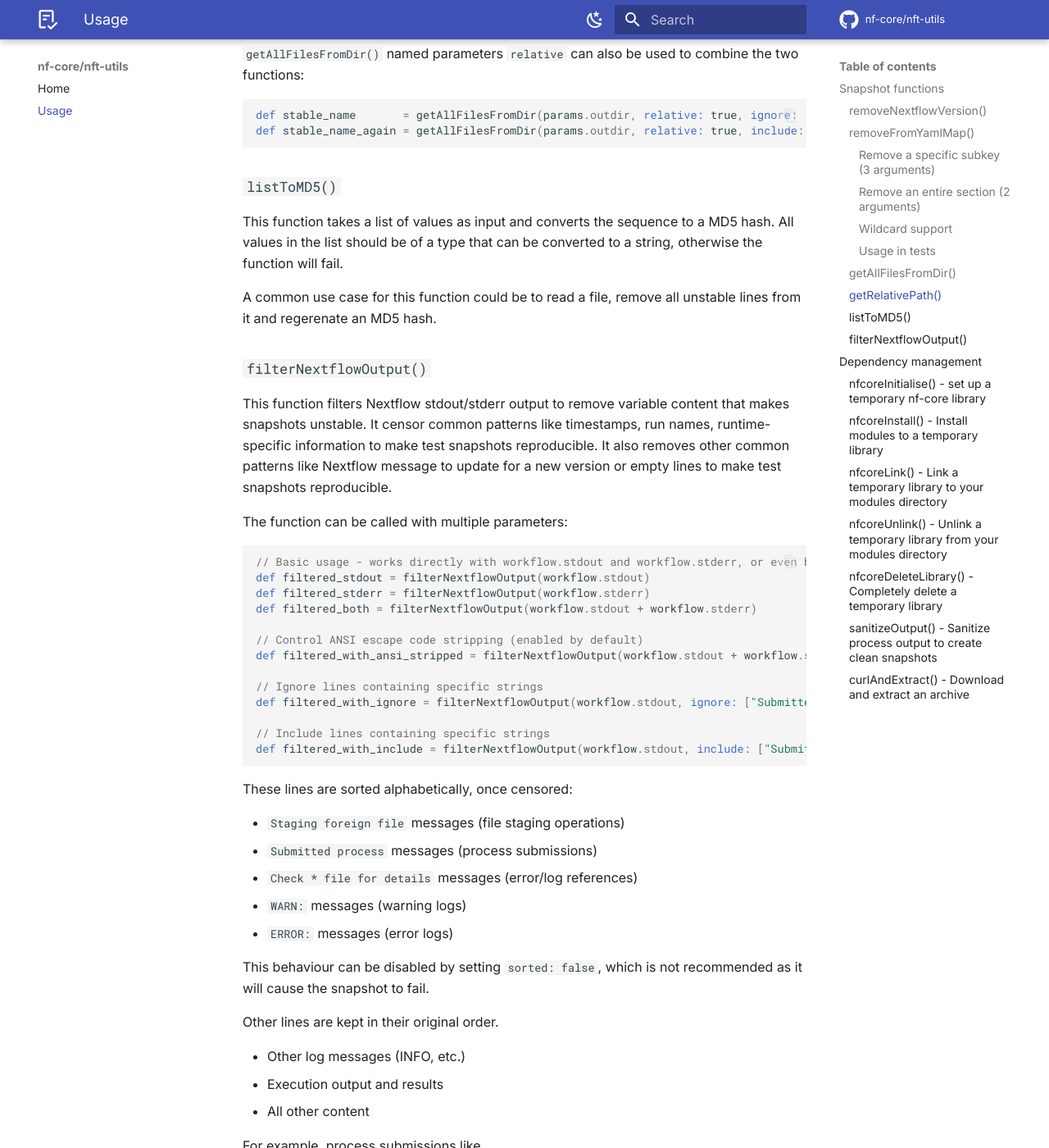
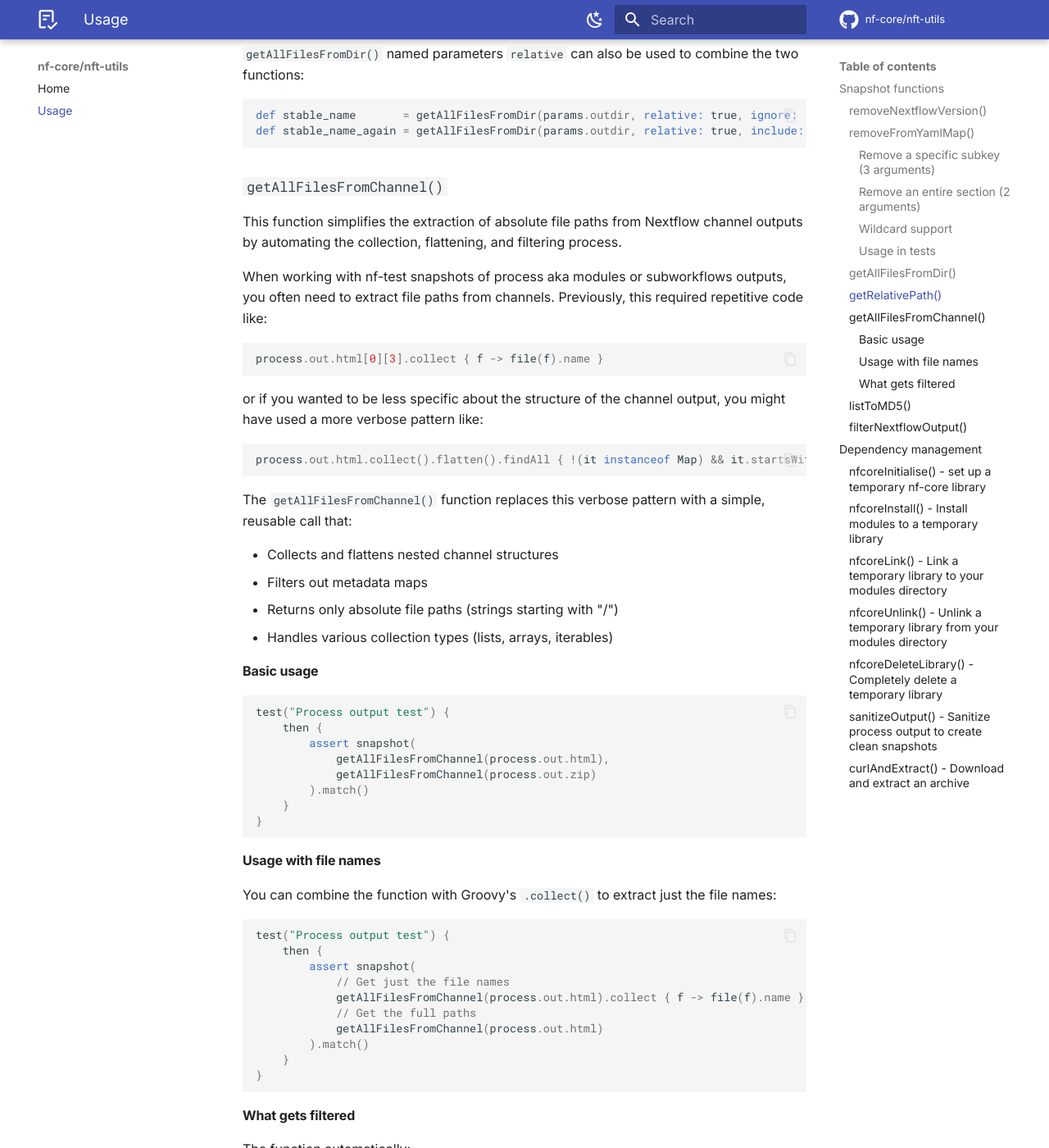
Before and after one commit to nf-core/nft-utils, an MkDocs documentation site: the page built from docs/usage.md, in a window 1280 px wide and 1400 px high, scrolled down 6957 px. Shown: the whole window at 82% size. Built offline with MkDocs 1.6.1 and Material for MkDocs 9.7.7, drawn with Linux system fonts in a browser that asks for light colours; comment, search, counter and statistics services are not loaded; the version menu is left out; some of the changed text lies outside the part shown.

Commit message:
add docs

````diff
--- a/docs/usage.md
+++ b/docs/usage.md
@@ -305,6 +305,69 @@ def stable_name       = getAllFilesFromDir(params.outdir, relative: true, ignore
 def stable_name_again = getAllFilesFromDir(params.outdir, relative: true, include: ['stable/*'] )
 ```
 
+### `getAllFilesFromChannel()`
+
+This function simplifies the extraction of absolute file paths from Nextflow channel outputs by automating the collection, flattening, and filtering process.
+
+When working with nf-test snapshots of process aka modules or subworkflows outputs, you often need to extract file paths from channels.
+Previously, this required repetitive code like:
+
+```groovy
+process.out.html[0][3].collect { f -> file(f).name }
+```
+
+or if you wanted to be less specific about the structure of the channel output, you might have used a more verbose pattern like:
+
+```groovy
+process.out.html.collect().flatten().findAll { !(it instanceof Map) && it.startsWith("/") }
+```
+
+The `getAllFilesFromChannel()` function replaces this verbose pattern with a simple, reusable call that:
+
+- Collects and flattens nested channel structures
+- Filters out metadata maps
+- Returns only absolute file paths (strings starting with "/")
+- Handles various collection types (lists, arrays, iterables)
+
+#### Basic usage
+
+```groovy
+test("Process output test") {
+    then {
+        assert snapshot(
+            getAllFilesFromChannel(process.out.html),
+            getAllFilesFromChannel(process.out.zip)
+        ).match()
+    }
+}
+```
+
+#### Usage with file names
+
+You can combine the function with Groovy's `.collect()` to extract just the file names:
+
+```groovy
+test("Process output test") {
+    then {
+        assert snapshot(
+            // Get just the file names
+            getAllFilesFromChannel(process.out.html).collect { f -> file(f).name },
+            // Get the full paths
+            getAllFilesFromChannel(process.out.html)
+        ).match()
+    }
+}
+```
+
+#### What gets filtered
+
+The function automatically:
+
+- **Includes:** Absolute file paths (strings starting with "/")
+- **Excludes:** Metadata maps (like `[id: 'sample1', single_end: true]`)
+- **Excludes:** Relative paths or non-path strings
+- **Handles:** Nested structures, arrays, and various collection types
+
 ### `listToMD5()`
 
 This function takes a list of values as input and converts the sequence to a MD5 hash. All values in the list should be of a type that can be converted to a string, otherwise the function will fail.
````
